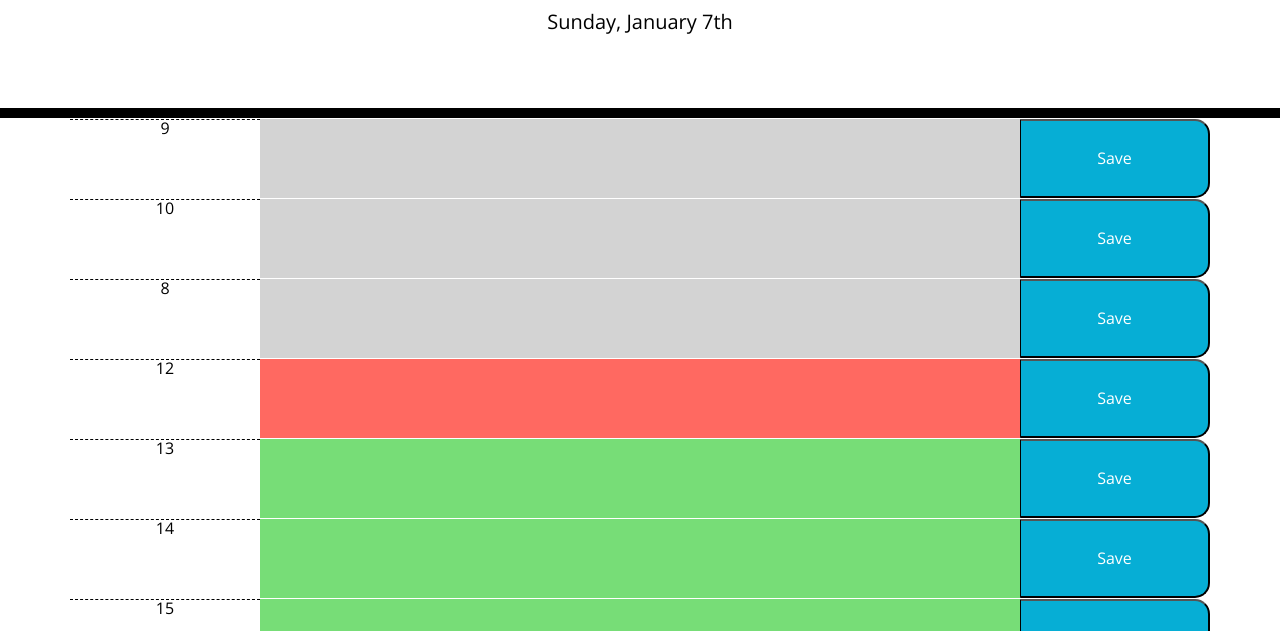
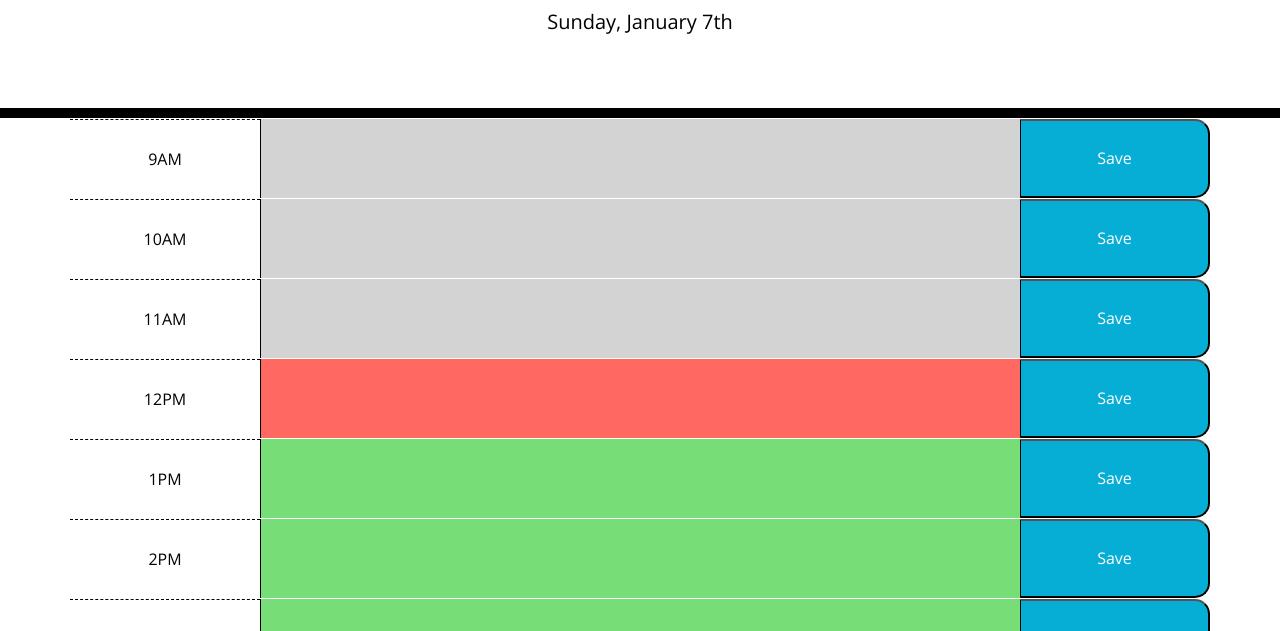
Before and after one commit to 23birola/work-day-scheduler-pobedynska, a website: page index.html in a window 1280 px wide. Shown: the part 169-800 px from the top of the page. Drawn offline with nearby package versions, Linux system fonts and the light colour scheme.

Commit message:
add logit for localStorage

```diff
--- a/assets/css/style.css
+++ b/assets/css/style.css
@@ -41,21 +41,21 @@ header {
   background-color: #ffffff;
   color: #000000;
   border-top: 1px dashed #000000;
+  display: flex;
+  align-items: center;
+  justify-content: center;
 }
 
 .past {
   background-color: #d3d3d3;
-  color: white;
 }
 
 .present {
   background-color: #ff6961;
-  color: white;
 }
 
 .future {
   background-color: #77dd77;
-  color: white;
 }
 
 .saveBtn {
--- a/assets/js/index.js
+++ b/assets/js/index.js
@@ -1,20 +1,24 @@
 dayjs.extend(window.dayjs_plugin_advancedFormat);
 const currentDay = dayjs().format('dddd, MMMM Do');
-const currentTime = parseInt(dayjs().format('h'));
+const currentTime = parseInt(dayjs().format('H'));
 $('#currentDay').text(currentDay);
 
-console.log(typeof(currentTime));
-
-const hoursArr = [9, 10, 8, 12, 13, 14, 15, 16, 17];
+const hoursArr = [9, 10, 11, 12, 13, 14, 15, 16, 17];
+const savedTasks = localStorage;
+const taskkeys = Object.keys(savedTasks);
 
 const renderRows = (hours) => {
-  const container = $('.container.time-block');
+const container = $('.container.time-block');
   hours.map(hour => {
     const row = $("<div class='row'>");
-    const hr = $("<div class='hour col-2'>").text(hour.toString());
+    const currentHr = dayjs().hour(hour).format('hA');
+    const hr = $("<div class='hour col-2'>").text(currentHr);
     row.append(hr);
-    const textArea = $("<div class='col-8'>");
+    const textArea = $("<textarea class='col-8'>");
     handleColor(hour, currentTime, textArea);
+    if (taskkeys.includes(currentHr)) {
+      textArea.text(savedTasks[currentHr]);
+    }
     row.append(textArea);
     const btn = $("<button class='saveBtn col-2'>").text('Save');
     row.append(btn);
@@ -22,13 +26,27 @@ const renderRows = (hours) => {
   })
 }
 
-renderRows(hoursArr);
 function handleColor (time, current, e) {
   if (time < current) {
     e.addClass('past');
+    e.prop('disabled', true);
+
   } else if (time === current) {
     e.addClass('present');
+    e.prop('disabled', false);
   } else {
     e.addClass('future');
+    e.prop('disabled', false);
   }
 }
+
+const handleSaveBtn = function (e) {
+  e.preventDefault();
+  const task = $(e.target);
+  const description = task.parent().find('textarea').val().trim();
+  const taskHr = task.parent().find('.hour').text();
+  description && localStorage.setItem(taskHr, description);
+}
+
+renderRows(hoursArr);
+$('.time-block').on('click', '.saveBtn', handleSaveBtn);
```
Also changed, not shown: index.html (+0 -48 lines).
